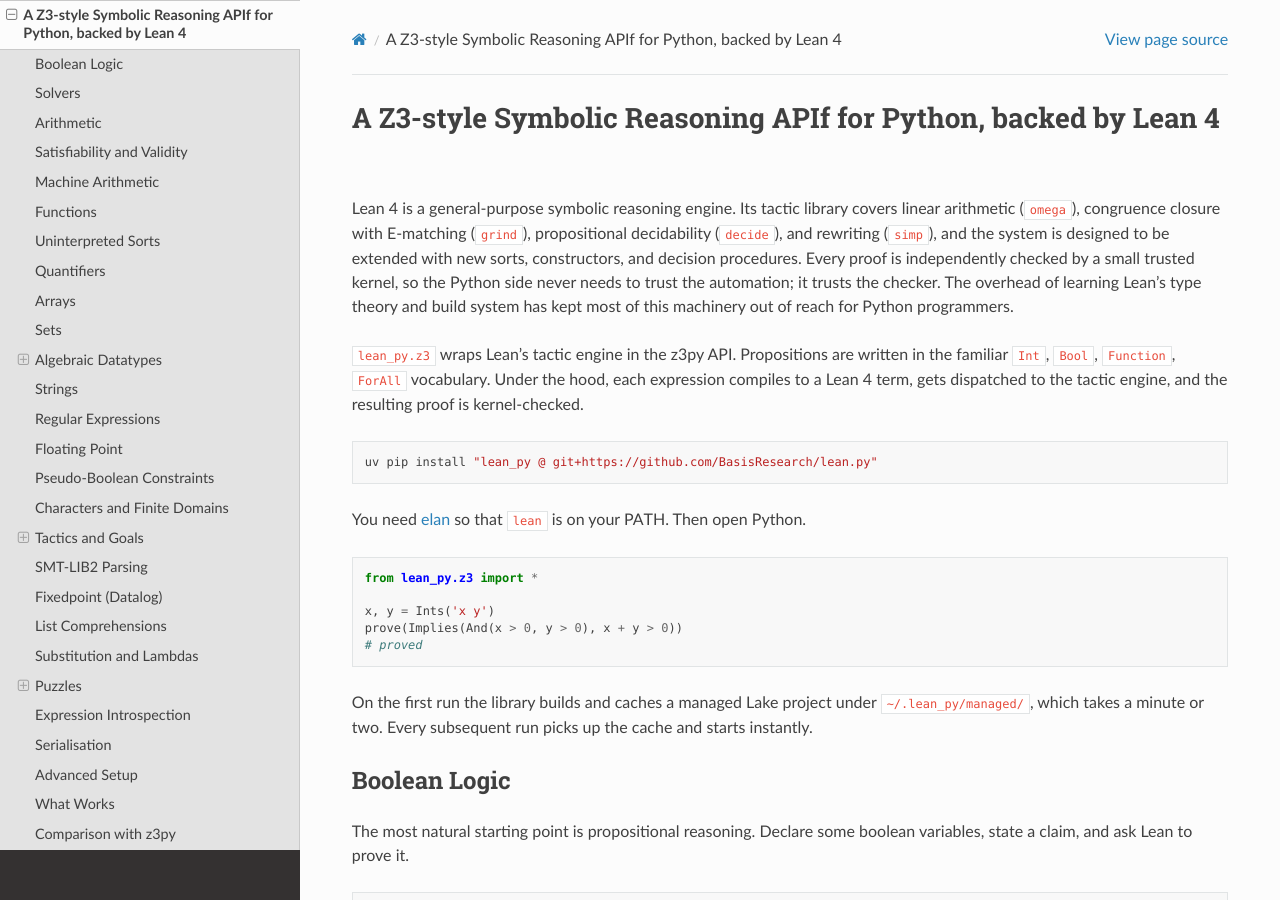
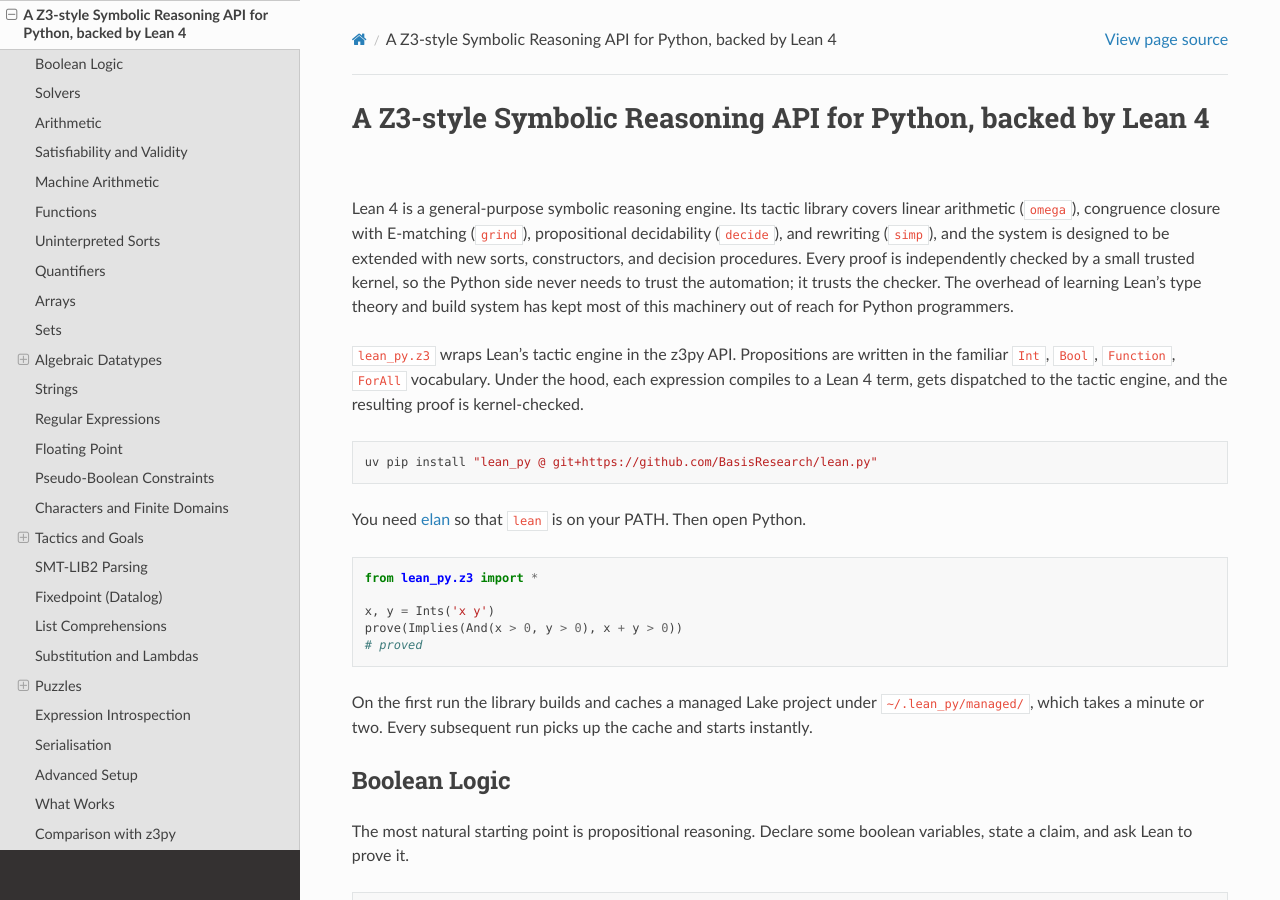
Before and after one commit to BasisResearch/lean.py, a Sphinx documentation site: the page built from docs/source/z3py-guide.md, in a window 1280 px wide and 900 px high. Built offline with Sphinx 7.4.7 and the Read the Docs theme 3.1.0, drawn with Linux system fonts in a browser that asks for light colours.

Commit message:
Fix typo in z3py-guide.md title

```diff
--- a/docs/source/z3py-guide.md
+++ b/docs/source/z3py-guide.md
@@ -1,4 +1,4 @@
-# A Z3-style Symbolic Reasoning APIf for Python, backed by Lean 4
+# A Z3-style Symbolic Reasoning API for Python, backed by Lean 4
 
 Lean 4 is a general-purpose symbolic reasoning engine. Its tactic library covers linear arithmetic (`omega`), congruence closure with E-matching (`grind`), propositional decidability (`decide`), and rewriting (`simp`), and the system is designed to be extended with new sorts, constructors, and decision procedures. Every proof is independently checked by a small trusted kernel, so the Python side never needs to trust the automation; it trusts the checker. The overhead of learning Lean's type theory and build system has kept most of this machinery out of reach for Python programmers.
 
```
